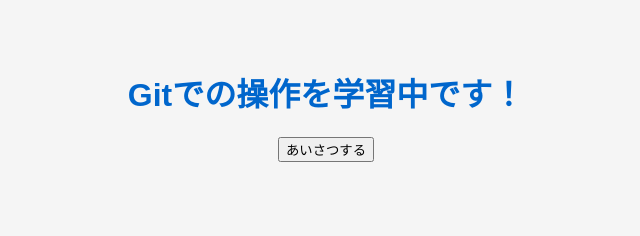
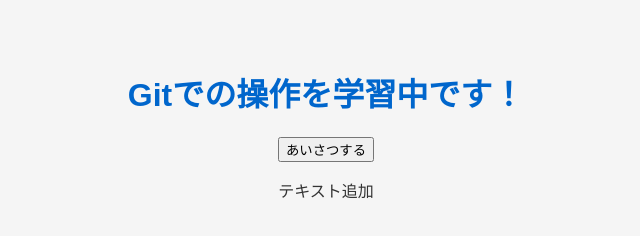
Before and after one commit to EisukeYoshizawa/git-practice, a plain HTML site: page index.html in a window 1280 px wide. Shown: the whole page, without its empty margins (314-954 px from the left). Drawn offline with Linux system fonts and the light colour scheme.

Commit message:
ローカルの変更を一時コミット

```diff
--- a/index.html
+++ b/index.html
@@ -8,6 +8,7 @@
   <body>
     <h1>Gitでの操作を学習中です！</h1>
     <button onclick="sayHello()">あいさつする</button>
+    <p id="greeting">テキスト追加</p>
 
     <script src="script.js"></script>
   </body>
```
